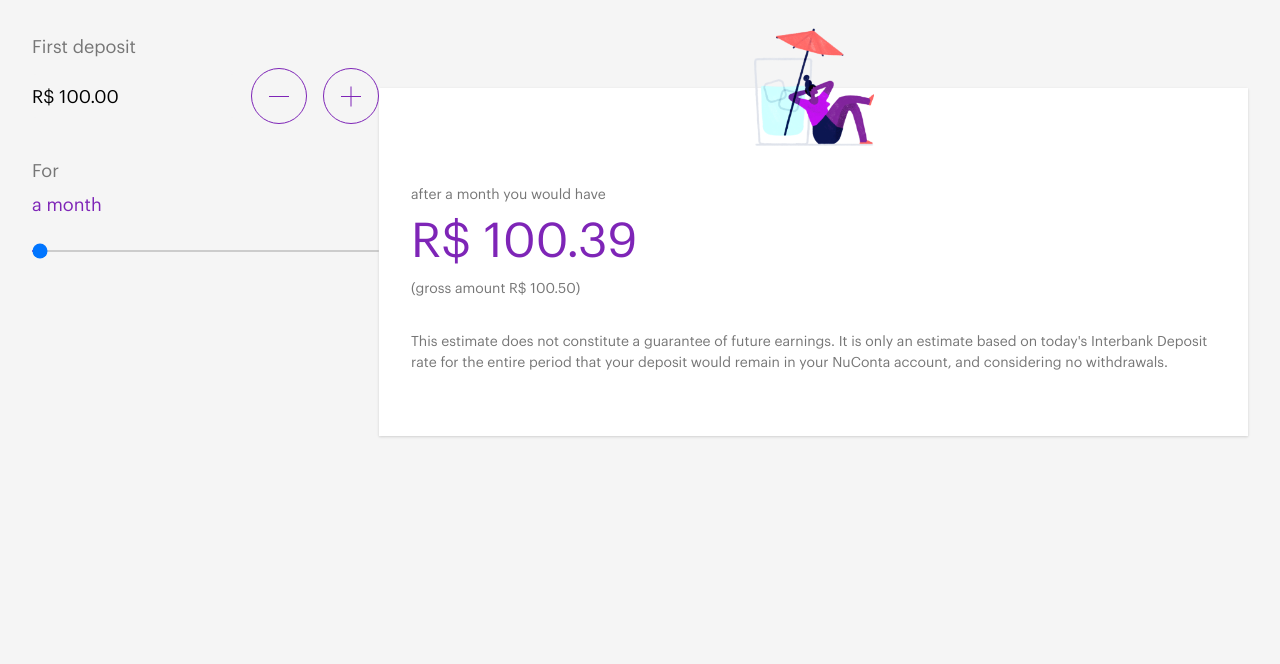
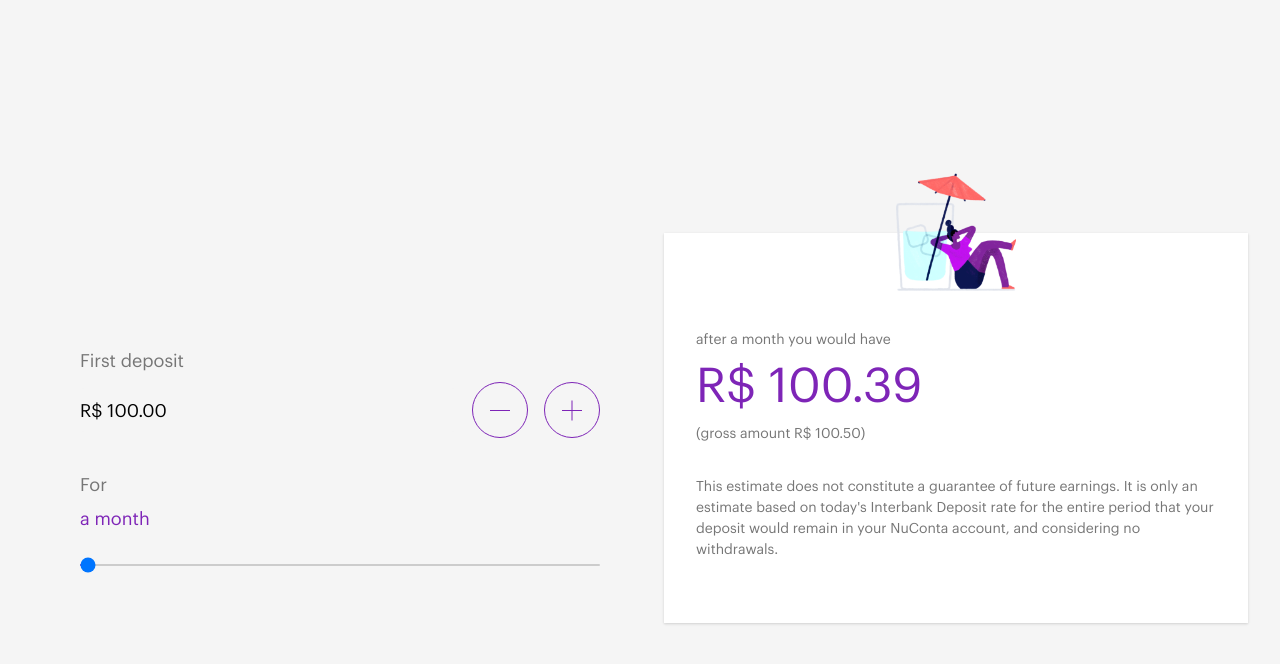
Before and after one commit to thalesagapito/nuconta-calculator, a Vue app: page / in a window 1280 px wide. Shown: the top 664 px of the page. Built offline with nearby package versions, Linux system fonts and the light colour scheme.

Commit message:
update app.vue styles to work on larger screens

```diff
--- a/src/app.vue
+++ b/src/app.vue
@@ -25,11 +25,25 @@ const { amount, firstDepositAmount, grossAmount, months } = useNuContaReturnsCal
 
 <style lang="postcss" scoped>
 .calculator-wrapper {
-  @apply p-8 flex flex-col md:flex-row;
-  .input {
-    @apply mb-20;
+  @apply p-6 grid grid-cols-1 gap-x-12 gap-y-16
+  mx-auto min-h-screen items-center;
+}
+
+@screen sm {
+  .calculator-wrapper {
+    @apply p-8;
+    max-width: 82rem;
   }
-  .output {
+}
+
+@screen md {
+  .calculator-wrapper {
+    @apply grid-cols-2 py-3.5;
+    max-width: 82rem;
+
+    .input {
+      @apply pl-12 pr-4 pt-28;
+    }
   }
 }
 </style>
```
